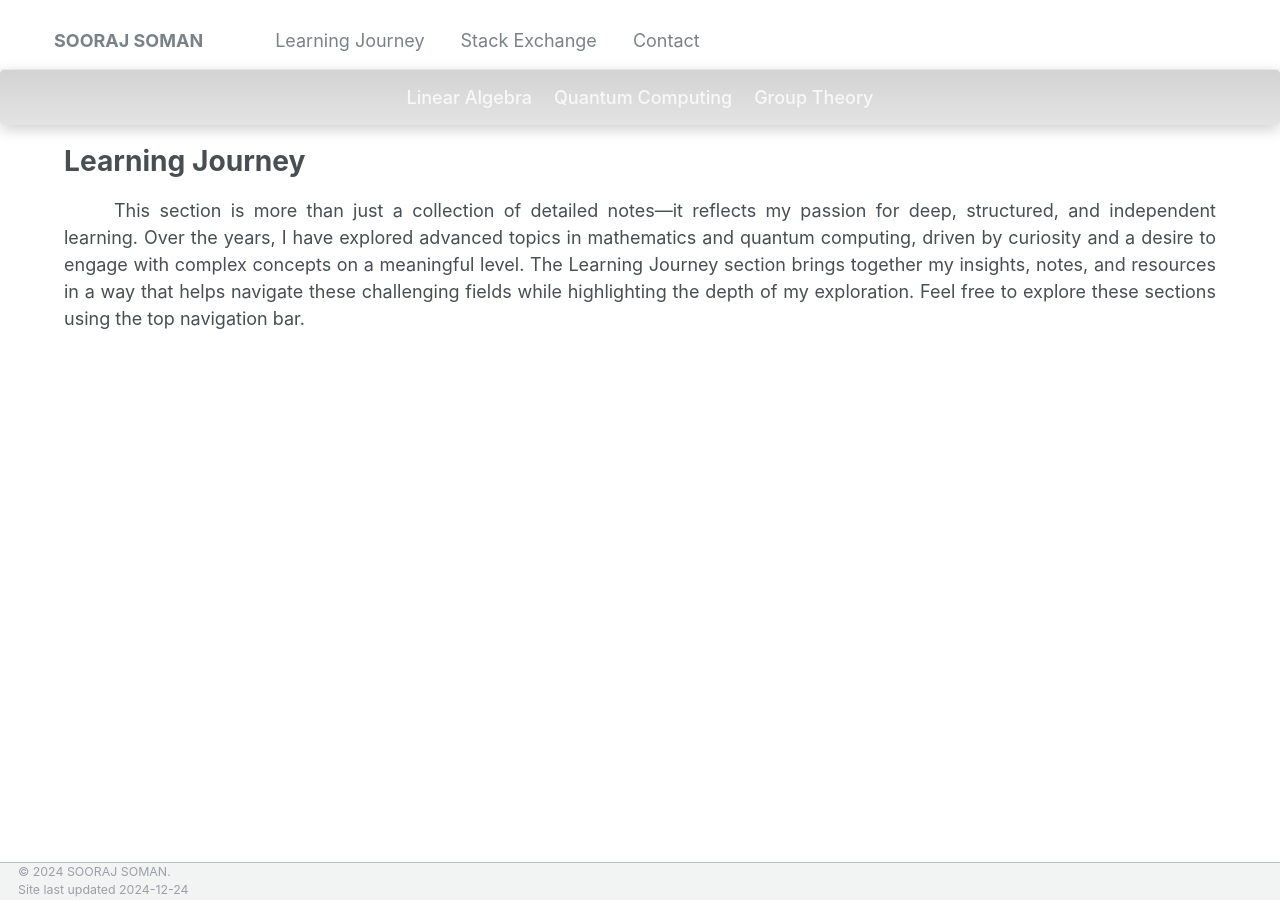
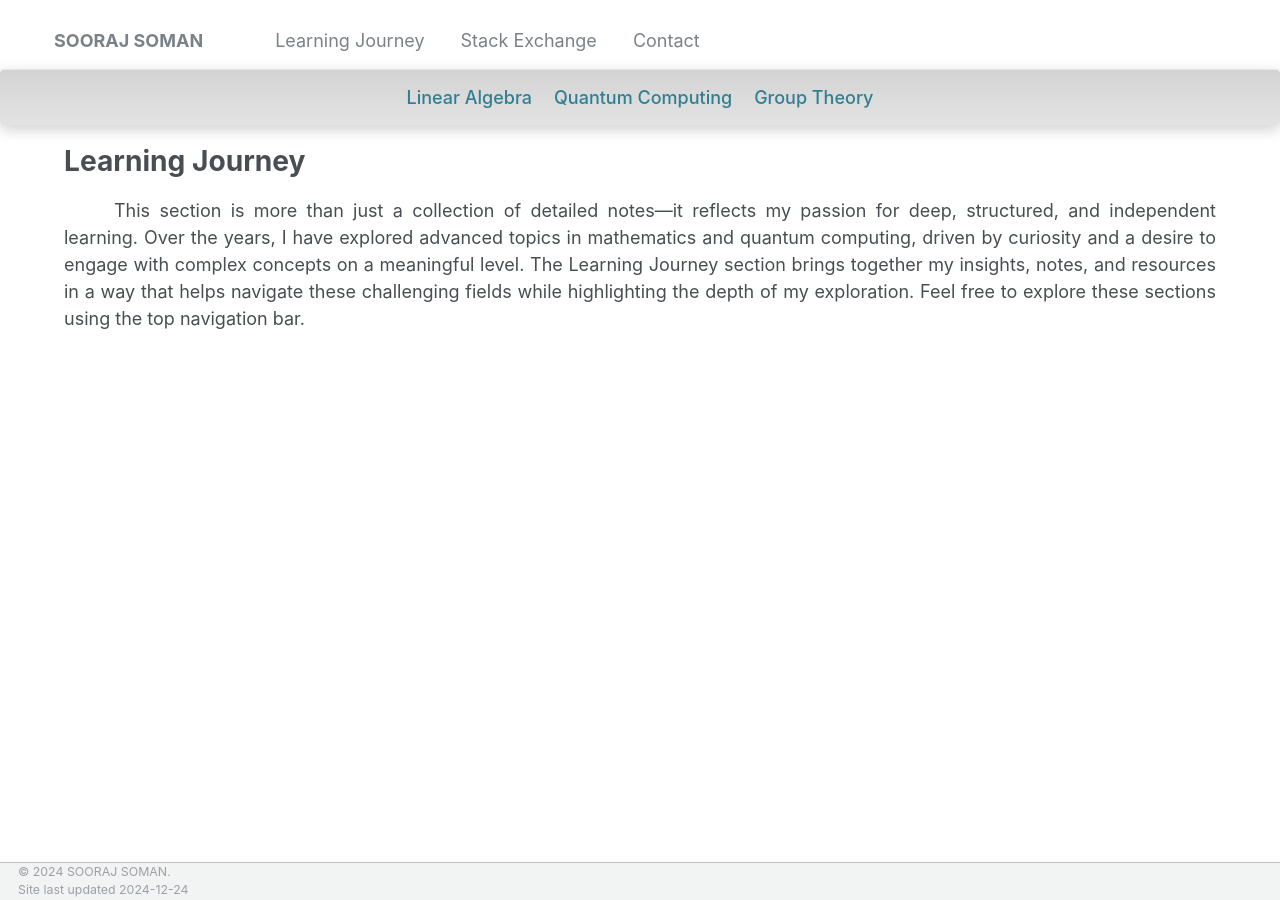
Before and after one commit to soorajss1729/soorajss1729.github.io, a Jekyll site: the page built from _learning/learning.md, in a window 1280 px wide. Built offline with Jekyll 4.4.1, drawn with Linux system fonts in a browser that asks for light colours.

Commit message:
Update main.scss

```diff
--- a/assets/css/main.scss
+++ b/assets/css/main.scss
@@ -99,7 +99,7 @@
 }
 
 .learning-topnav a {
-  color: #f8f8f8; /*#4682B4;*/ /*#800020;*/  /*#9E4848;*/ /*#B04A00;*/ /*#ffffff; */
+  color: #2f7f93; /*#4682B4;*/ /*#800020;*/  /*#9E4848;*/ /*#B04A00;*/ /*#ffffff; */
   text-decoration: none;
   font-size: 1rem;
   padding: 6px 6px;
```
